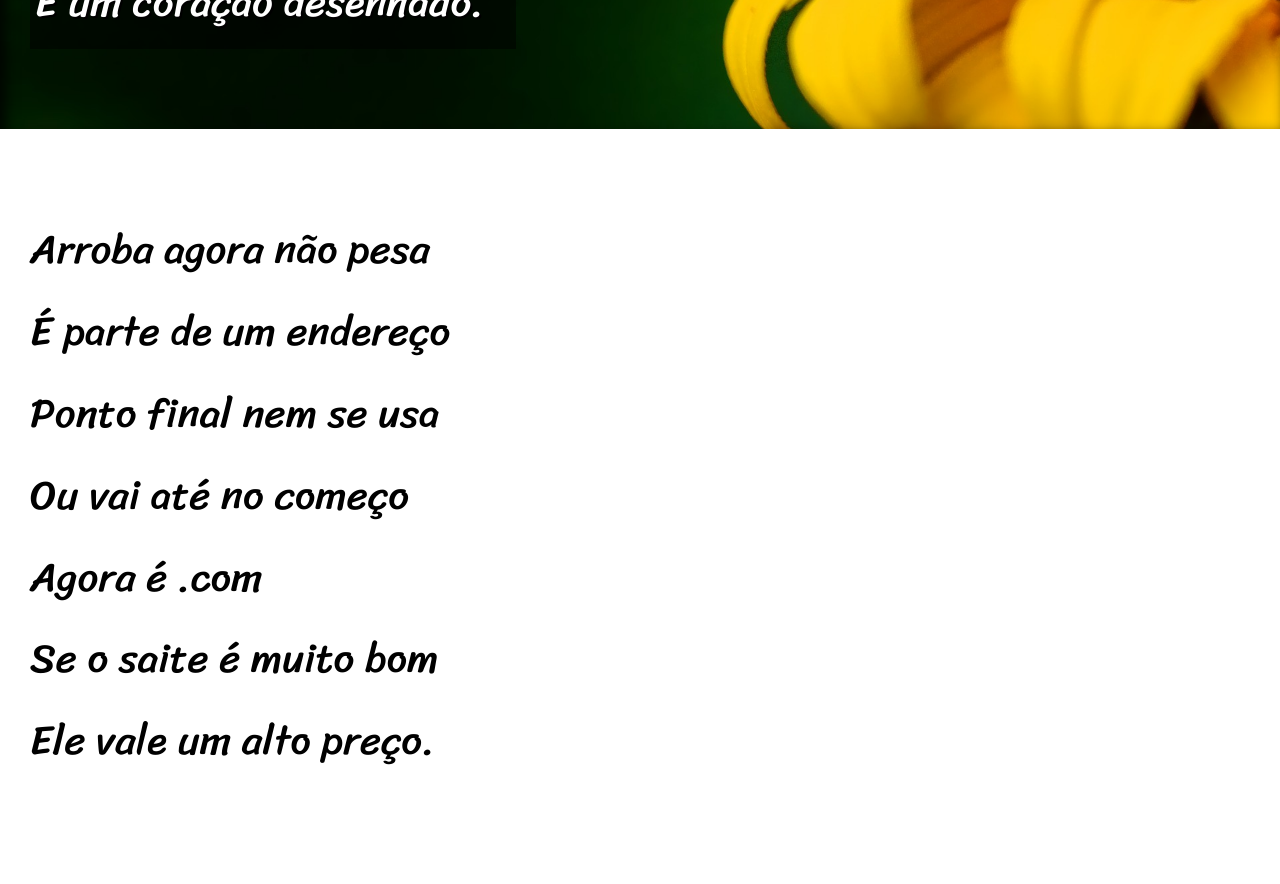
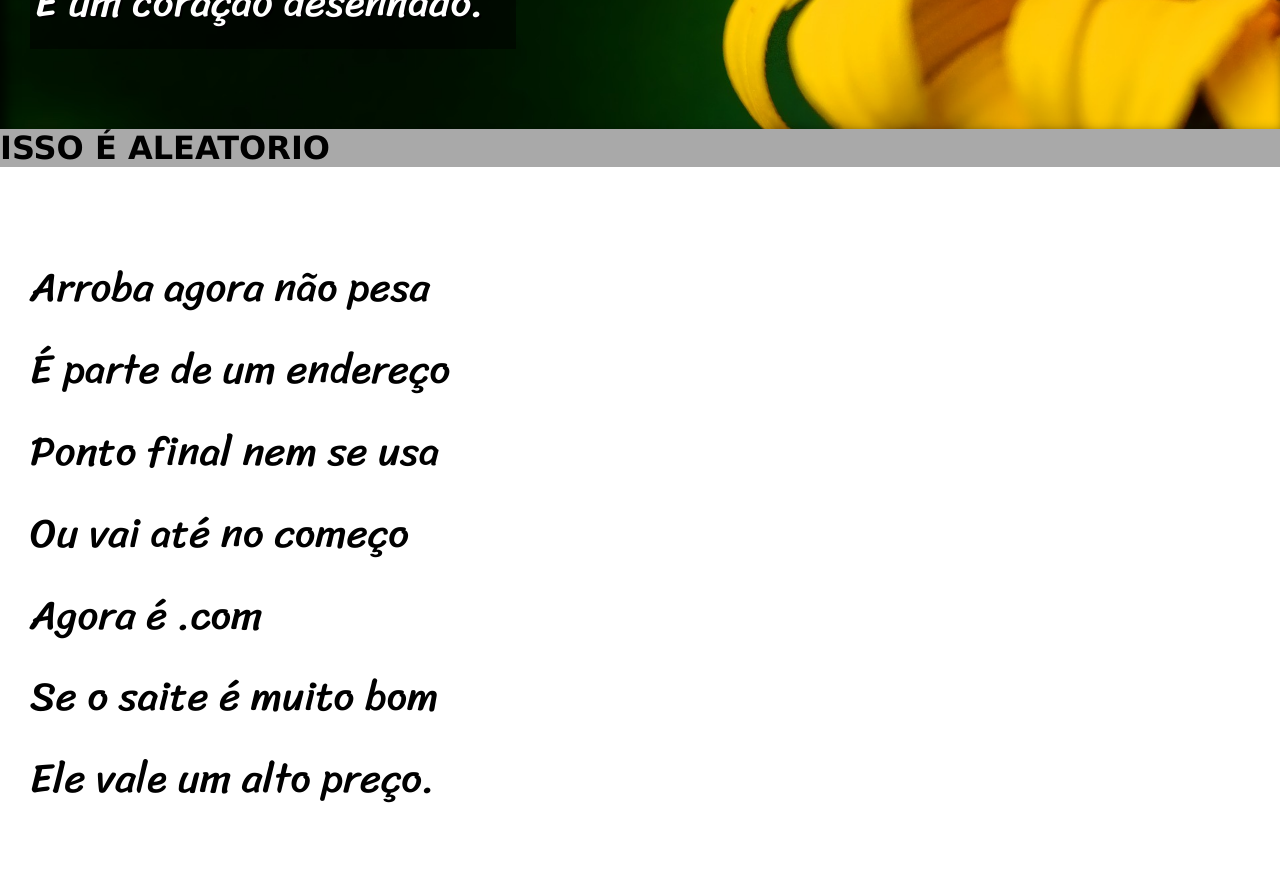
Before and after one commit to davidantunescosta/cordel, a plain HTML site: page index.html in a window 1280 px wide. Shown: the part 1660-2544 px from the top of the page. Drawn offline with Linux system fonts and the light colour scheme.

Commit message:
envio01
Acrescentei um H! no trabalho.

```diff
--- a/index.html
+++ b/index.html
@@ -40,6 +40,8 @@
     </p>
   </section>
 
+
+  <h1>ISSO É ALEATORIO</h1>
 
 
   <section class="normal">
```
